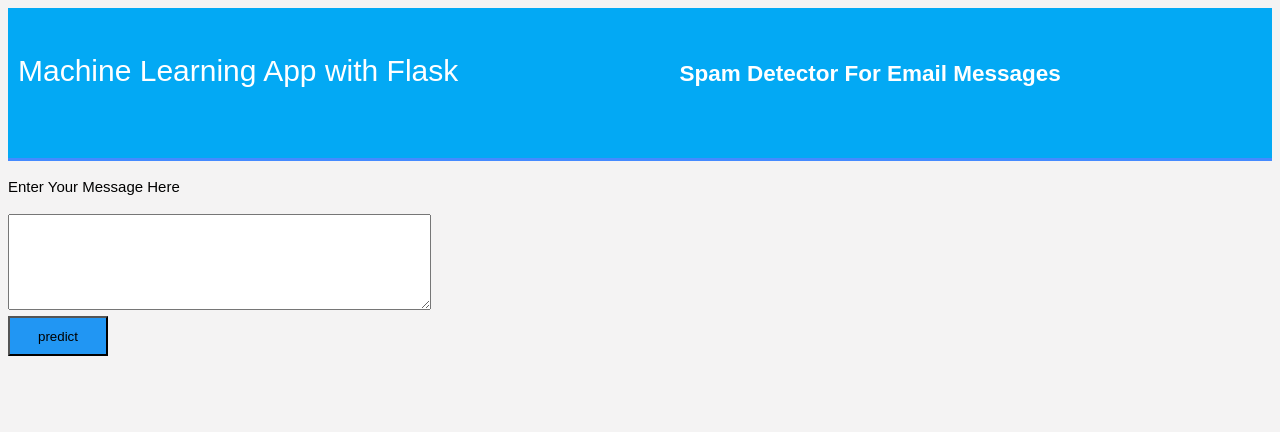
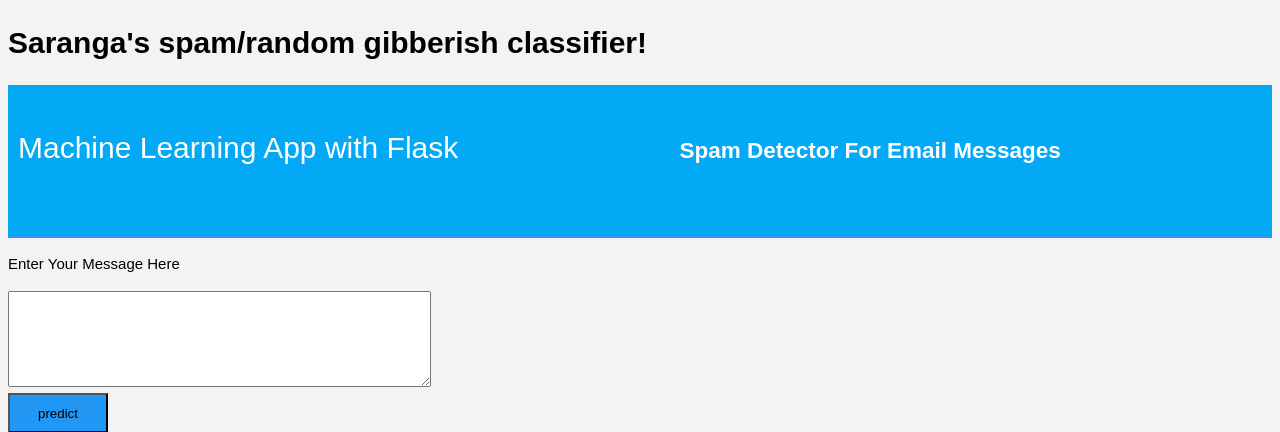
Before and after one commit to Saranga7/spam_random_classifier, a Flask app: template templates/home.html in a window 1280 px wide. Shown: the top 432 px of the page. Run offline with Flask 2, Linux system fonts and the light colour scheme; the template is opened without the code that fills it, so the values that code supplies are empty; parts of the project's set-up code (start-up, migrations or seed data) failed here and were passed over.

Commit message:
Update home.html

```diff
--- a/templates/home.html
+++ b/templates/home.html
@@ -6,6 +6,8 @@
 	<link rel="stylesheet" type="text/css" href="{{ url_for('static', filename='css/styles.css') }}">
 </head>
 <body>
+
+	<h1> Saranga's spam/random gibberish classifier!</h1>
 
 	<header>
 		<div class="container">
```
